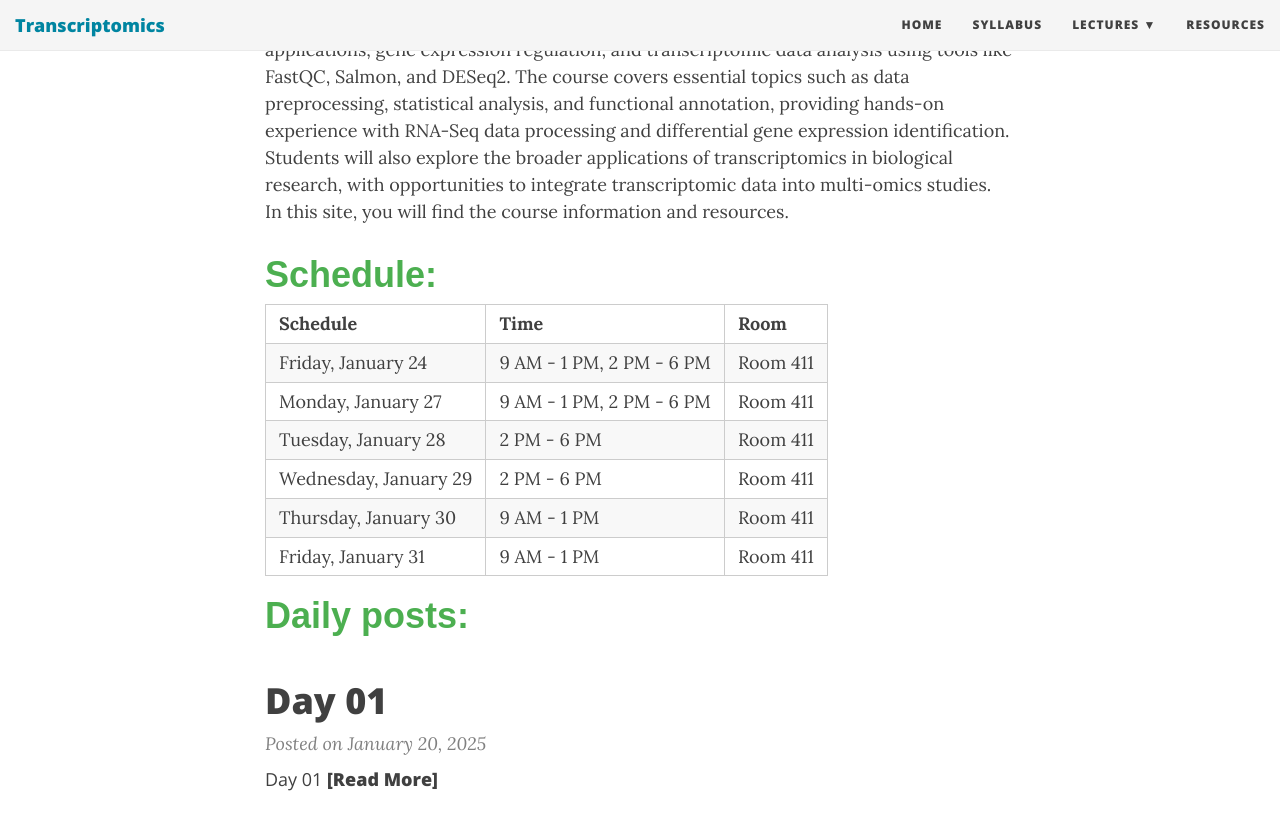
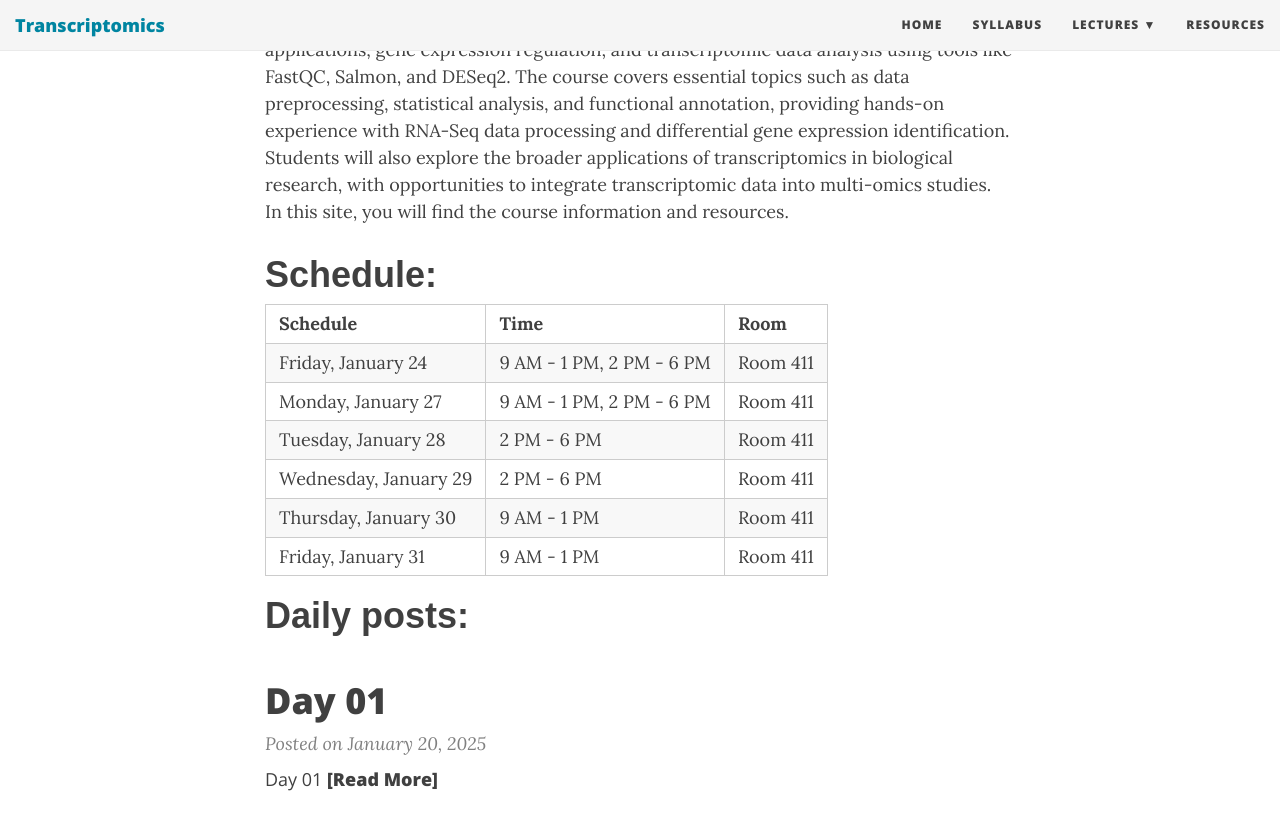
Before and after one commit to tttorres/transcriptomics, a Jekyll site: the page built from index.html, in a window 1280 px wide and 900 px high, scrolled down 350 px. Shown: the top 830 px of the window. Built offline with Jekyll 4.4.1, drawn with Linux system fonts in a browser that asks for light colours; nearby versions of some CDN libraries; the list of posts is cut into pages by our own code.

Commit message:
Update index.html

```diff
--- a/index.html
+++ b/index.html
@@ -10,7 +10,7 @@
 In this site, you will find the course information and resources.
 </p>
 
-<h2 style="font-family: 'Arial', sans-serif; font-size: 36px; color: #4CAF50;">Schedule:</h1>
+<h2 style="font-family: 'Arial', sans-serif; font-size: 36px; color: #404040;">Schedule:</h1>
 
 <table border="1">
   <tr>
@@ -50,7 +50,7 @@
   </tr>
 </table>
 
-<h2 style="font-family: 'Arial', sans-serif; font-size: 36px; color: #4CAF50;">Daily posts:</h1>
+<h2 style="font-family: 'Arial', sans-serif; font-size: 36px; color: #404040;">Daily posts:</h1>
 
 
 
```
